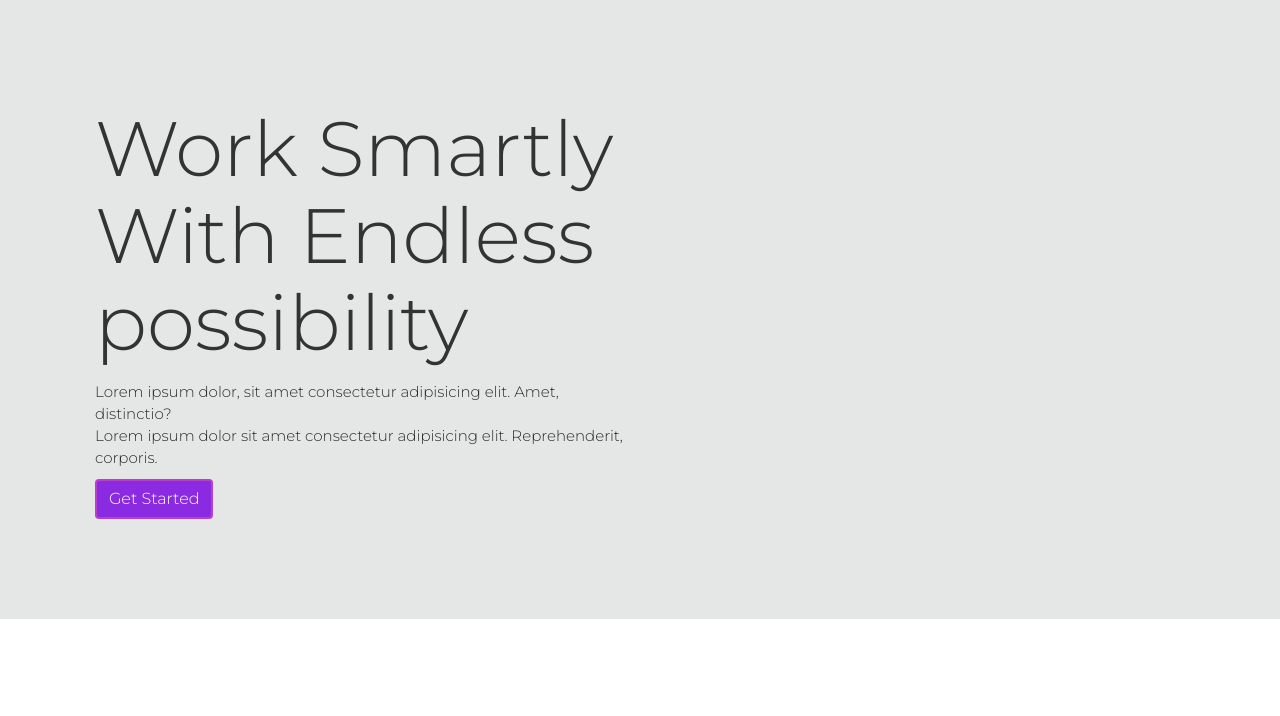
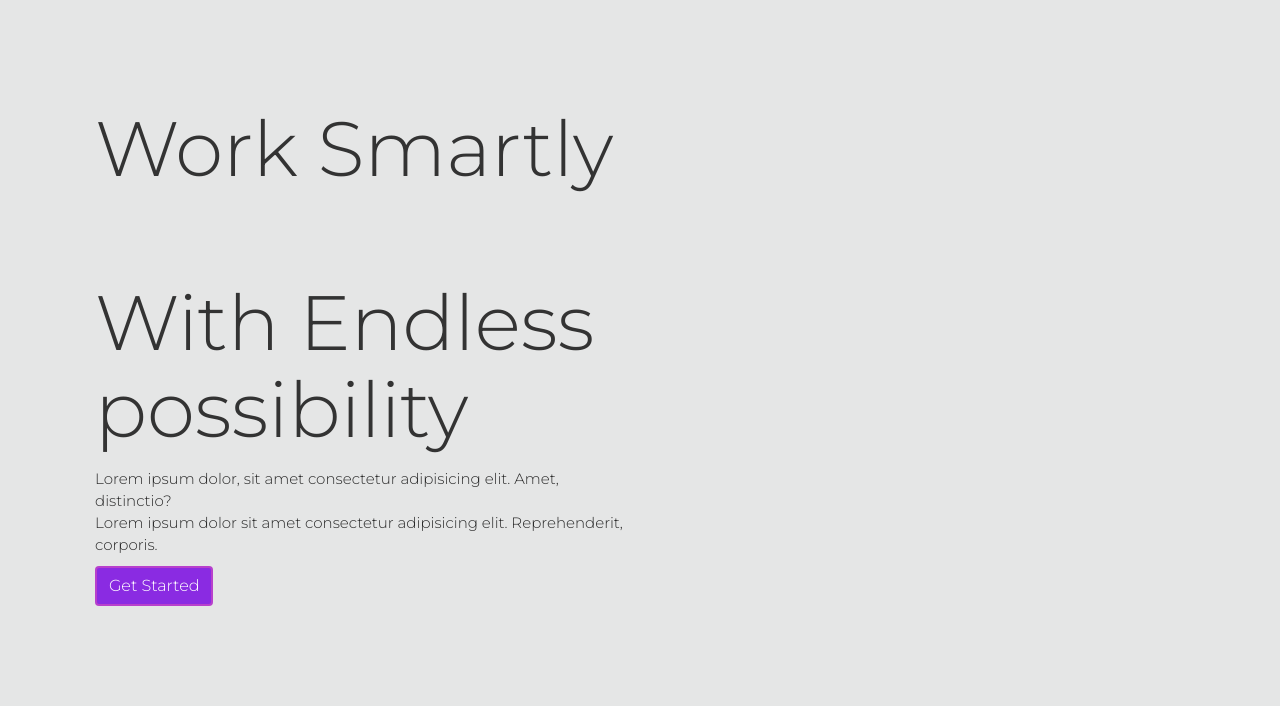
Before and after one commit to Parimal2607/frontend-practical, a plain HTML site: page index.html in a window 1280 px wide. Shown: the part 78-794 px from the top of the page. Drawn offline with nearby package versions, Linux system fonts and the light colour scheme.

Commit message:
minor change

```diff
--- a/index.html
+++ b/index.html
@@ -66,7 +66,7 @@
     <div class="container-fluid">
       <div class="row align-items-center">
         <div class="col-md-6" style="padding-left: 95px;">
-          <h1>Work Smartly <br> With Endless <br> possibility</h1>
+          <h1>Work Smartly  <br><br> With Endless <br> possibility</h1>
           <p>Lorem ipsum dolor, sit amet consectetur adipisicing elit. Amet, distinctio? <br> Lorem ipsum dolor sit amet
             consectetur adipisicing elit. Reprehenderit, corporis.</p>
           <button type="button" class="btn btn-primary" style="background-color: blueviolet; color: white;">Get
```
